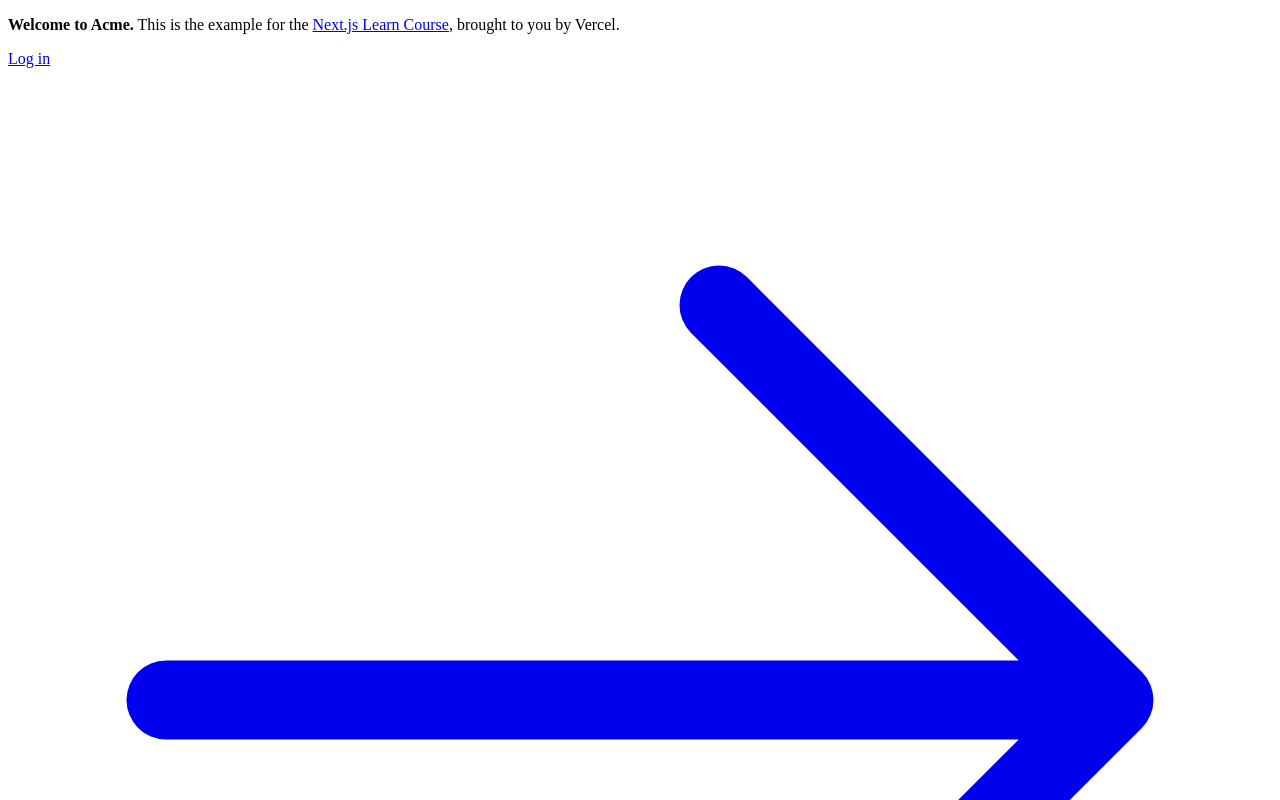
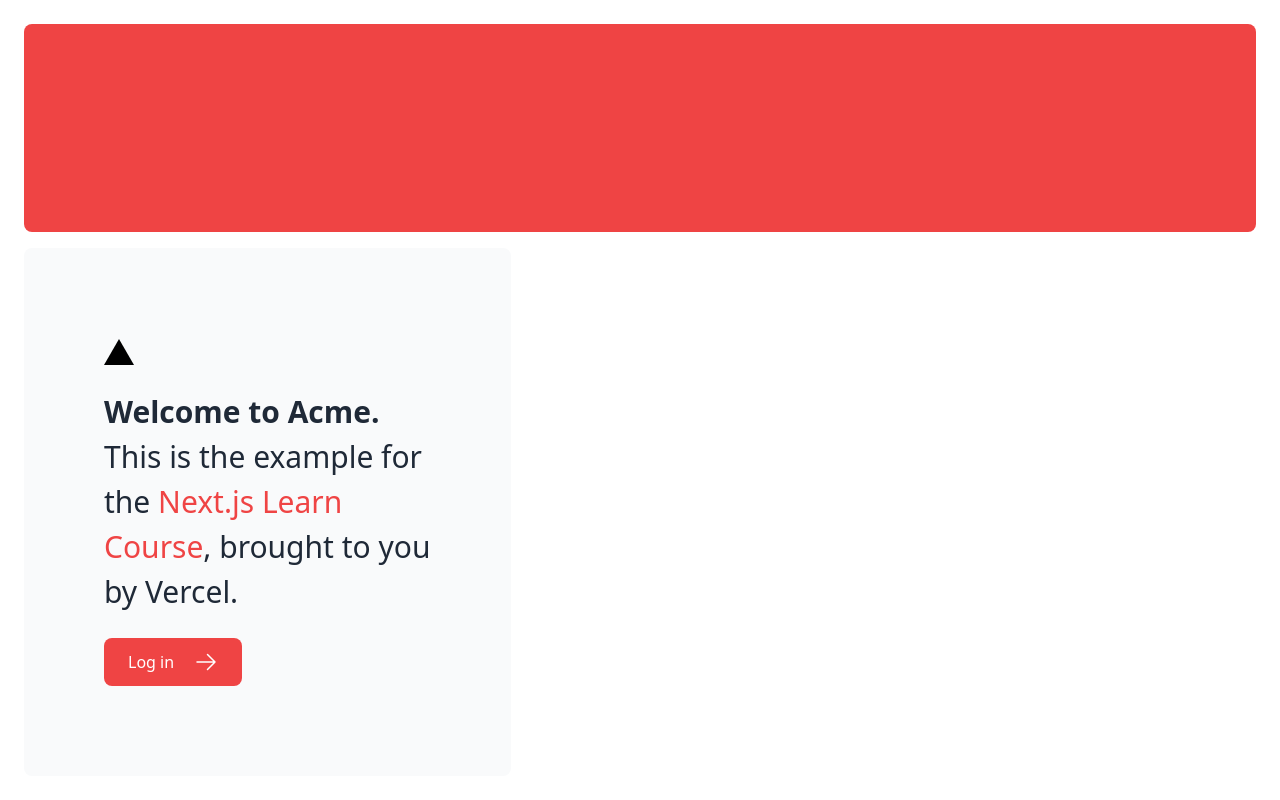
Before and after one commit to hafizcode02/nextjs-acme, a Next.js app: page / in a window 1280 px wide. Shown: the top 800 px of the page. Built offline with nearby package versions, Linux system fonts and the light colour scheme.

Commit message:
feat: css styling

```diff
--- a/app/layout.tsx
+++ b/app/layout.tsx
@@ -1,3 +1,5 @@
+import '@/app/ui/global.css';
+
 export default function RootLayout({
   children,
 }: {
--- a/app/page.tsx
+++ b/app/page.tsx
@@ -1,25 +1,28 @@
-import AcmeLogo from '@/app/ui/acme-logo';
-import { ArrowRightIcon } from '@heroicons/react/24/outline';
-import Link from 'next/link';
+import AcmeLogo from "@/app/ui/acme-logo";
+import { ArrowRightIcon } from "@heroicons/react/24/outline";
+import Link from "next/link";
+import styles from "@/app/ui/home.module.css";
 
 export default function Page() {
   return (
     <main className="flex min-h-screen flex-col p-6">
-      <div className="flex h-20 shrink-0 items-end rounded-lg bg-blue-500 p-4 md:h-52">
+      <div className="flex h-20 shrink-0 items-end rounded-lg bg-red-500 p-4 md:h-52">
         {/* <AcmeLogo /> */}
       </div>
       <div className="mt-4 flex grow flex-col gap-4 md:flex-row">
         <div className="flex flex-col justify-center gap-6 rounded-lg bg-gray-50 px-6 py-10 md:w-2/5 md:px-20">
+          <div className="relative w-0 h-0 border-l-[15px] border-r-[15px] border-b-[26px] border-l-transparent border-r-transparent border-b-black" />
+          {/* <div className={styles.shape} /> */}
           <p className={`text-xl text-gray-800 md:text-3xl md:leading-normal`}>
-            <strong>Welcome to Acme.</strong> This is the example for the{' '}
-            <a href="https://nextjs.org/learn/" className="text-blue-500">
+            <strong>Welcome to Acme.</strong> This is the example for the{" "}
+            <a href="https://nextjs.org/learn/" className="text-red-500">
               Next.js Learn Course
             </a>
             , brought to you by Vercel.
           </p>
           <Link
             href="/login"
-            className="flex items-center gap-5 self-start rounded-lg bg-blue-500 px-6 py-3 text-sm font-medium text-white transition-colors hover:bg-blue-400 md:text-base"
+            className="flex items-center gap-5 self-start rounded-lg bg-red-500 px-6 py-3 text-sm font-medium text-white transition-colors hover:bg-blue-400 md:text-base"
           >
             <span>Log in</span> <ArrowRightIcon className="w-5 md:w-6" />
           </Link>
--- /dev/null
+++ b/app/ui/home.module.css
@@ -0,0 +1,7 @@
+.shape {
+  height: 0;
+  width: 0;
+  border-bottom: 30px solid black;
+  border-left: 20px solid transparent;
+  border-right: 20px solid transparent;
+}
```
